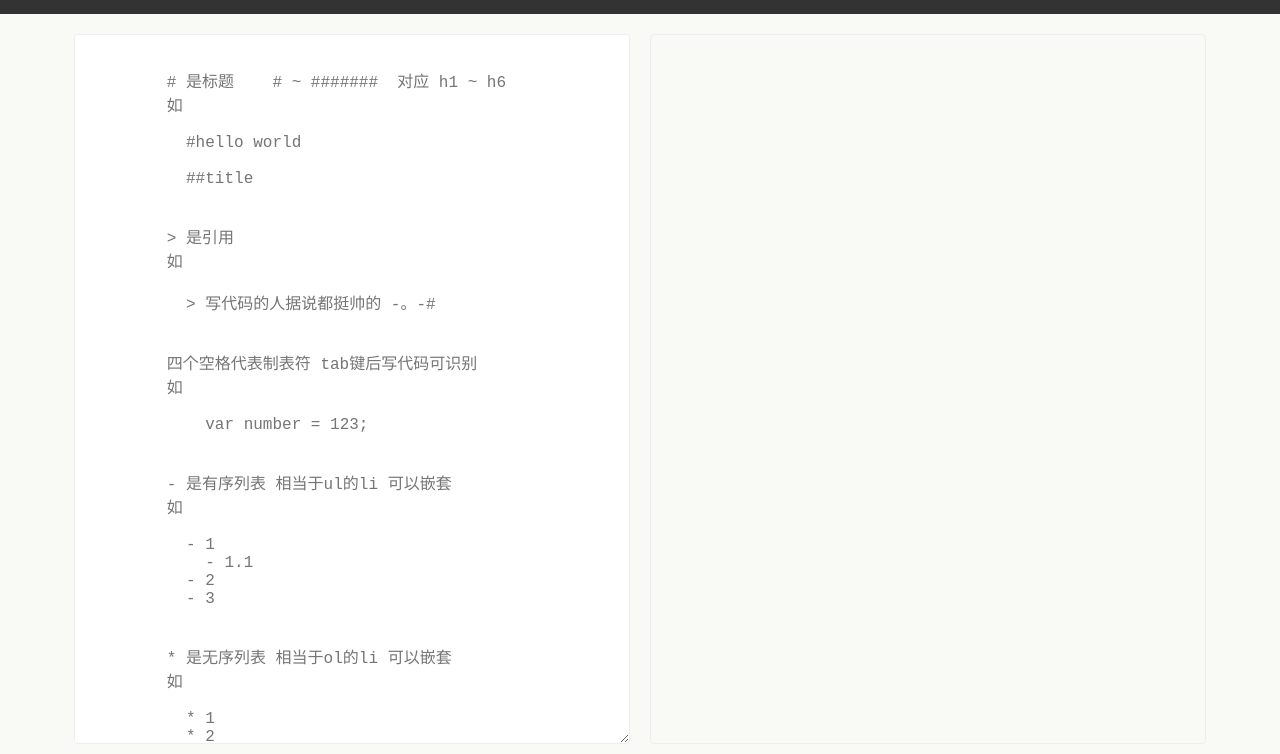
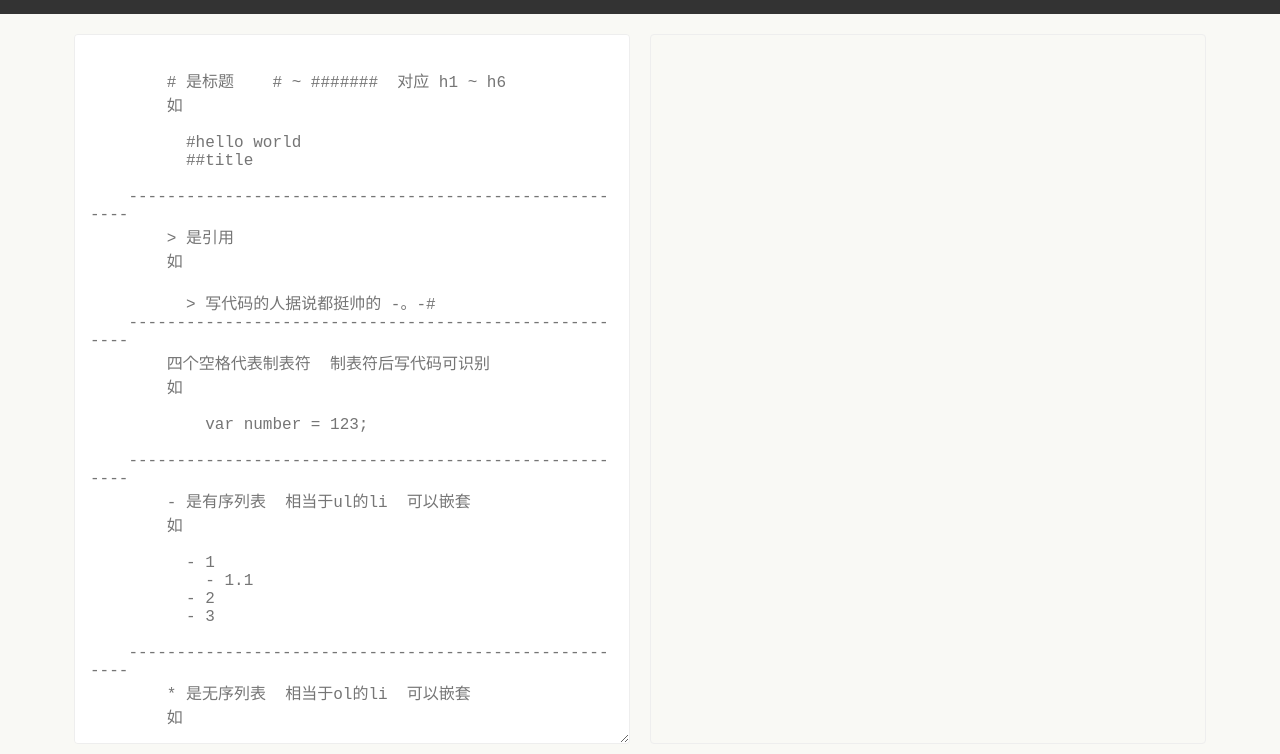
Before and after one commit to qianjiahao/markdown-editor, a website: page index.html in a window 1280 px wide. Shown: the part 46-800 px from the top of the page. Drawn offline with Linux system fonts and the light colour scheme.

Commit message:
add notation of markdown .

```diff
--- a/index.html
+++ b/index.html
@@ -27,23 +27,21 @@
         如
 
           #hello world
-
           ##title
 
-
+    ------------------------------------------------------
         > 是引用
         如
 
           > 写代码的人据说都挺帅的 -。-#
-
-
-        四个空格代表制表符 tab键后写代码可识别
+    ------------------------------------------------------
+        四个空格代表制表符  制表符后写代码可识别
         如
 
             var number = 123;
 
-
-        - 是有序列表 相当于ul的li 可以嵌套
+    ------------------------------------------------------
+        - 是有序列表  相当于ul的li  可以嵌套
         如
 
           - 1
@@ -51,8 +49,8 @@
           - 2
           - 3
 
-
-        * 是无序列表 相当于ol的li 可以嵌套
+    ------------------------------------------------------
+        * 是无序列表  相当于ol的li  可以嵌套
         如
 
           * 1
@@ -60,21 +58,21 @@
             * 2.1
           * 3
 
-
-        **** 或 ---- 代表分割线
+    ------------------------------------------------------
+        **** 或 ----  代表分割线
         如
 
           -----
 
           *****
 
-
+    ------------------------------------------------------
         []() 代表链接
         如
 
           [百度](https://www.baidu.com)
 
-          [github](https://github.com/)
+          [github](https://github.com)
 
       ">
       </textarea>
```
